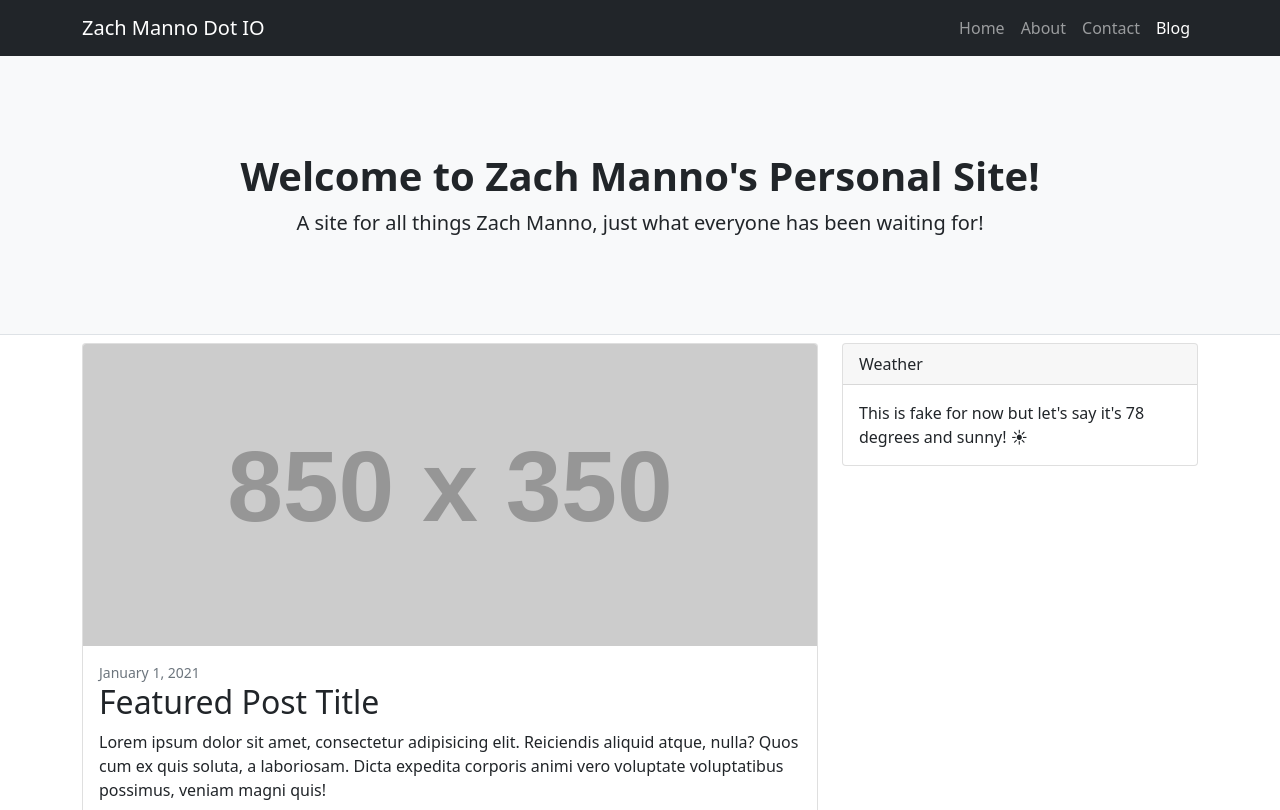
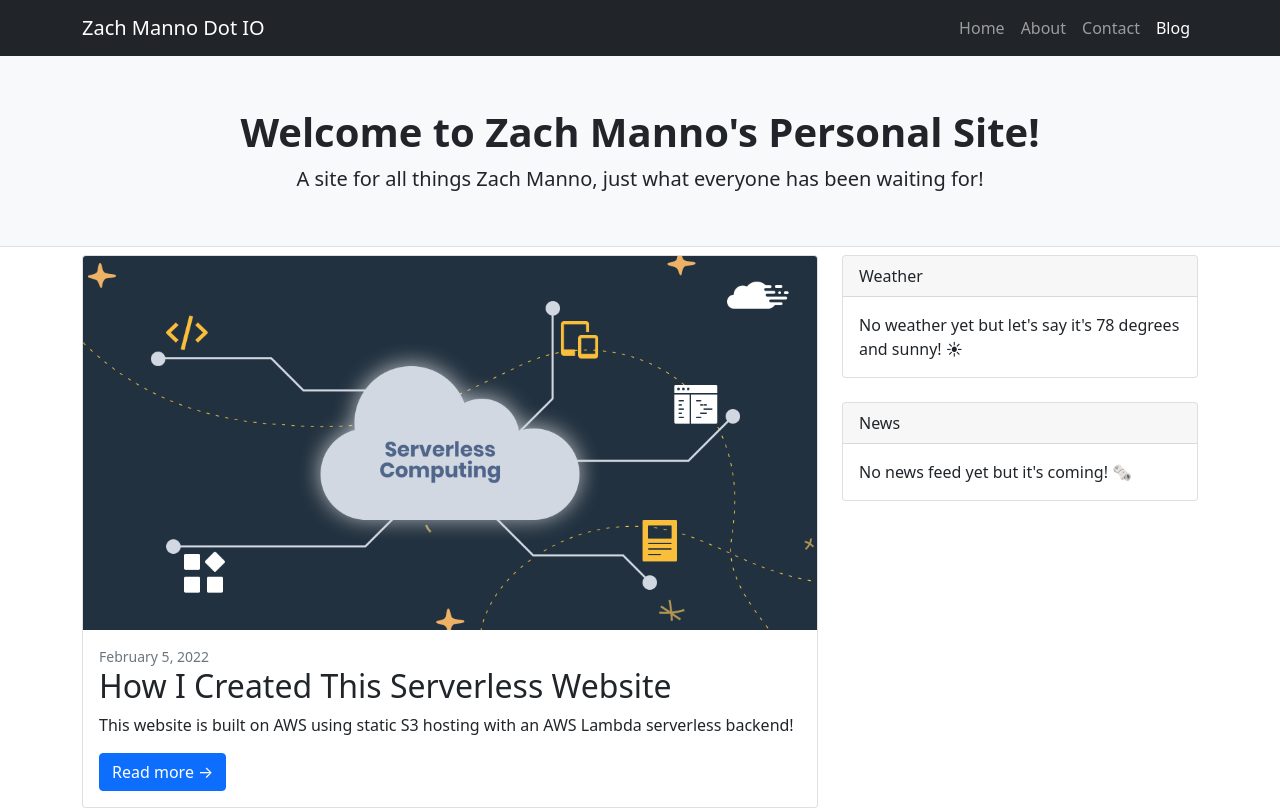
Before and after one commit to ZachManno/zach-manno-dot-io, a website: page zachmanno.io/static/index.html in a window 1280 px wide. Shown: the top 810 px of the page. Drawn offline with nearby package versions, Linux system fonts and the light colour scheme; placeholder pictures from the web are drawn by us.

Commit message:
update blog post

```diff
--- a/zachmanno.io/static/index.html
+++ b/zachmanno.io/static/index.html
@@ -5,7 +5,7 @@
         <meta name="viewport" content="width=device-width, initial-scale=1, shrink-to-fit=no" />
         <meta name="description" content="" />
         <meta name="author" content="" />
-        <title>Blog Home - Start Bootstrap Template</title>
+        <title>Zach Manno Dot IO</title>
         <!-- Favicon-->
         <link rel="icon" type="image/x-icon" href="assets/favicon.ico" />
         <!-- Core theme CSS (includes Bootstrap)-->
@@ -28,7 +28,7 @@
             </div>
         </nav>
         <!-- Page header with logo and tagline-->
-        <header class="py-5 bg-light border-bottom mb-2">
+        <header class="py-1 bg-light border-bottom mb-2">
             <div class="container">
                 <div class="text-center my-5">
                     <h1 class="fw-bolder">Welcome to Zach Manno's Personal Site!</h1>
@@ -45,12 +45,12 @@
                 <div class="col-lg-8">
                     <!-- Featured blog post-->
                     <div class="card mb-4">
-                        <a href="#!"><img class="card-img-top" src="https://dummyimage.com/850x350/dee2e6/6c757d.jpg" alt="..." /></a>
+                        <a href="#!"><img class="card-img-top" src="assets/serverlessComputingBanner.jpeg" alt="..." /></a>
                         <div class="card-body">
-                            <div class="small text-muted">January 1, 2021</div>
-                            <h2 class="card-title">Featured Post Title</h2>
-                            <p class="card-text">Lorem ipsum dolor sit amet, consectetur adipisicing elit. Reiciendis aliquid atque, nulla? Quos cum ex quis soluta, a laboriosam. Dicta expedita corporis animi vero voluptate voluptatibus possimus, veniam magni quis!</p>
-                            <a class="btn btn-primary" href="blogposts/blogpost-jan-5-2022.html">Read more →</a>
+                            <div class="small text-muted">February 5, 2022</div>
+                            <h2 class="card-title">How I Created This Serverless Website</h2>
+                            <p class="card-text">This website is built on AWS using static S3 hosting with an AWS Lambda serverless backend! </p>
+                            <a class="btn btn-primary" href="blogposts/blogpost-feb-5-2022.html">Read more →</a>
                         </div>
                     </div>
                     <!-- Nested row for non-featured blog posts-->
@@ -151,7 +151,11 @@
                     <!-- Side widget-->
                     <div class="card mb-4">
                         <div class="card-header">Weather</div>
-                        <div class="card-body">This is fake for now but let's say it's 78 degrees and sunny! &#9728</div>
+                        <div class="card-body">No weather yet but let's say it's 78 degrees and sunny! &#9728</div>
+                    </div>
+                    <div class="card mb-4">
+                        <div class="card-header">News</div>
+                        <div class="card-body"> No news feed yet but it's coming! &#x1f5de</div>
                     </div>
                 </div>
             </div>
```
Also changed, not shown: zachmanno.io/static/blogposts/blogpost-feb-5-2022.html (renamed from zachmanno.io/static/blogposts/blogpost-jan-5-2022.html, +12 -7 lines), zachmanno.io/static/assets/serverlessComputingBanner.jpeg (added).
